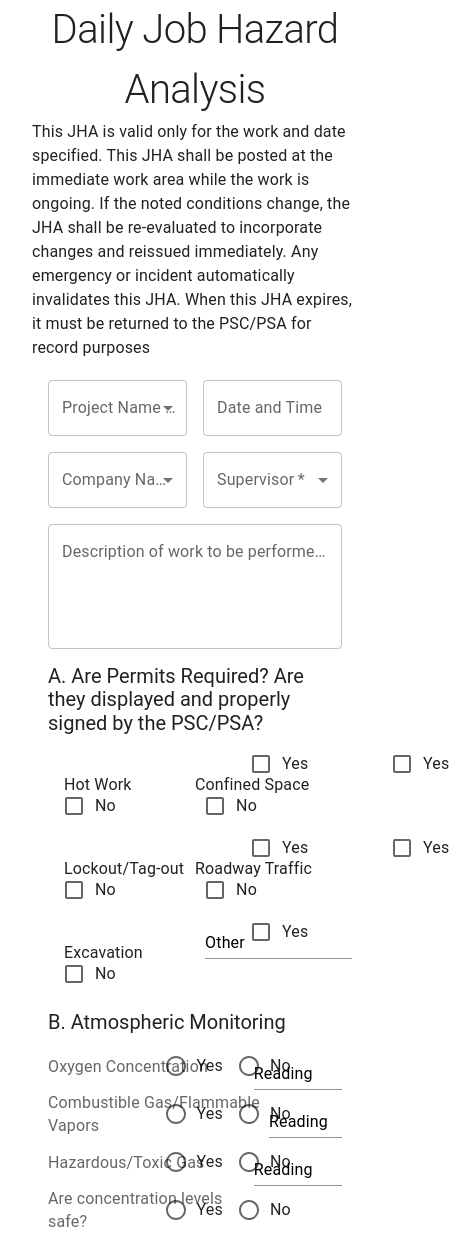
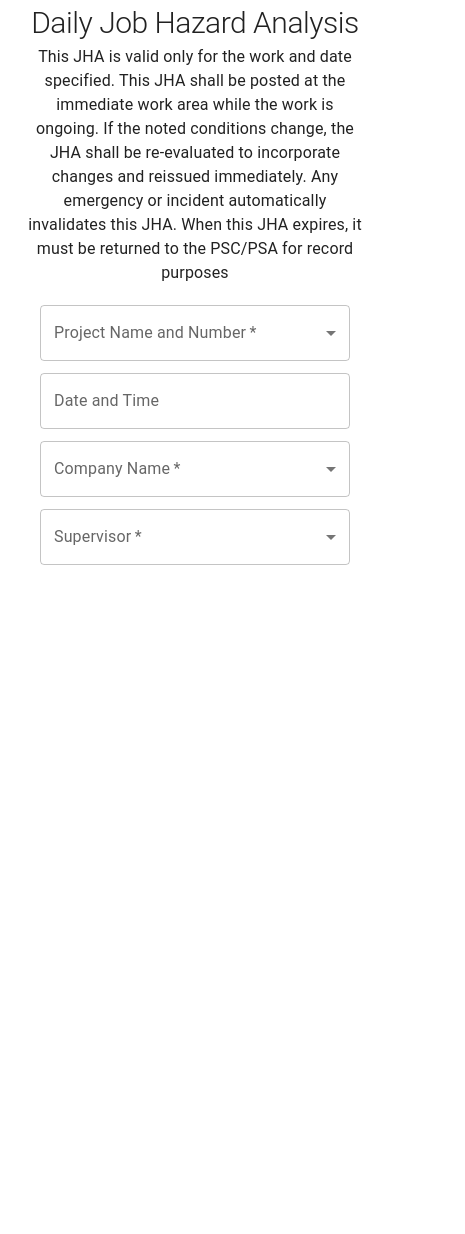
Before and after one commit to Trevor5008/jha-form-prototype, a Next.js app: page / in a window 390 px wide. Shown: the whole page, 465 px wide, since content can reach past the window. After the commit the page ends 844 px from the top, so only its background shows below. Built offline with nearby package versions, Linux system fonts and the light colour scheme.

Commit message:
Fixed 1st 2nd row inputs mobile styles

```diff
--- a/app/components/SectionAOptions.jsx
+++ b/app/components/SectionAOptions.jsx
@@ -11,41 +11,42 @@ export default function CheckOptions({
    column
 }) {
    return (
-      <FormGroup
-         className="flex flex-row flex-nowrap items-center justify-between"
-         sx={{ flexDirection: "row" }}
-      >
-         <Typography
-            variant="body1"
-            display="flex"
-            position="absolute"
-            left={column === 2 && "50%"}
-         >
-            {option}
-         </Typography>
-         <Box>
-            <FormControlLabel
-               control={<Checkbox />}
-               label="Yes"
-               sx={{
-                  position: "relative",
-                  marginLeft: "11rem",
-                  visibility:
-                     option === "Other" &&
-                     "hidden"
-               }}
-            />
-            <FormControlLabel
-               control={<Checkbox />}
-               label="No"
-               sx={{
-                  position: "relative",
-                  visibility:
-                     option === "Other" &&
-                     "hidden"
-               }}
-            />
-         </Box>
-      </FormGroup>
+      <></>
+      // <FormGroup
+      //    className="flex flex-nowrap items-center justify-between"
+      //    sx={{ flexDirection: "row" }}
+      // >
+      //    <Typography
+      //       variant="body1"
+      //       display="flex"
+      //       position="absolute"
+      //       left={column === 2 && "50%"}
+      //    >
+      //       {option}
+      //    </Typography>
+      //    <Box>
+      //       <FormControlLabel
+      //          control={<Checkbox />}
+      //          label="Yes"
+      //          sx={{
+      //             position: "relative",
+      //             marginLeft: "11rem",
+      //             visibility:
+      //                option === "Other" &&
+      //                "hidden"
+      //          }}
+      //       />
+      //       <FormControlLabel
+      //          control={<Checkbox />}
+      //          label="No"
+      //          sx={{
+      //             position: "relative",
+      //             visibility:
+      //                option === "Other" &&
+      //                "hidden"
+      //          }}
+      //       />
+      //    </Box>
+      // </FormGroup>
    )
 }
--- a/app/components/SectionBOptions.jsx
+++ b/app/components/SectionBOptions.jsx
@@ -17,53 +17,54 @@ export default function SelectBOptions({
    }
 
    return (
-      <FormControl
-         className="flex justify-between items-center mb-2"
-         fullWidth
-         sx={{
-            flexDirection: 'row'
-         }}
-      >
-         <FormLabel id={`${option} radio group`} className="text-black">
-            {option}
-         </FormLabel>
-         <RadioGroup
-            aria-labelledby={`${option} radio group`}
-            name={`${option} radio group`}
-            value={value}
-            onChange={handleChange}
-            className="absolute left-[40%]"
-            sx={{
-               display: 'inline-block'
-            }}
-         >
-            <FormControlLabel
-               value={true}
-               control={<Radio />}
-               label="Yes"
-            />
-            <FormControlLabel
-               value={false}
-               control={<Radio />}
-               label="No"
-            />
-         </RadioGroup>
-         <TextField
-            id={`${option} reading`}
-            label="Reading"
-            variant="standard"
-            className="w-[30%]"
-            sx={{
-               visibility:
-                  option ===
-                  "Are concentration levels safe?"
-                     ? "hidden"
-                     : "",
-                '& .MuiFormLabel-root': {
-                    color: 'black'
-                }
-            }}
-         />
-      </FormControl>
+      <></>
+      // <FormControl
+      //    className="flex justify-between items-center mb-2"
+      //    fullWidth
+      //    sx={{
+      //       flexDirection: 'row'
+      //    }}
+      // >
+      //    <FormLabel id={`${option} radio group`} className="text-black">
+      //       {option}
+      //    </FormLabel>
+      //    <RadioGroup
+      //       aria-labelledby={`${option} radio group`}
+      //       name={`${option} radio group`}
+      //       value={value}
+      //       onChange={handleChange}
+      //       className="absolute left-[40%]"
+      //       sx={{
+      //          display: 'inline-block'
+      //       }}
+      //    >
+      //       <FormControlLabel
+      //          value={true}
+      //          control={<Radio />}
+      //          label="Yes"
+      //       />
+      //       <FormControlLabel
+      //          value={false}
+      //          control={<Radio />}
+      //          label="No"
+      //       />
+      //    </RadioGroup>
+      //    <TextField
+      //       id={`${option} reading`}
+      //       label="Reading"
+      //       variant="standard"
+      //       className="w-[30%]"
+      //       sx={{
+      //          visibility:
+      //             option ===
+      //             "Are concentration levels safe?"
+      //                ? "hidden"
+      //                : "",
+      //           '& .MuiFormLabel-root': {
+      //               color: 'black'
+      //           }
+      //       }}
+      //    />
+      // </FormControl>
    )
 }
--- a/app/components/SelectInput.jsx
+++ b/app/components/SelectInput.jsx
@@ -24,7 +24,10 @@ export default function SelectInput({
                const idx = person.indexOf("-")
                const val = person.slice(idx + 2)
                return (
-                  <MenuItem key={idx} value={val}>
+                  <MenuItem
+                     key={idx}
+                     value={val}
+                  >
                      {person}
                   </MenuItem>
                )
--- a/app/page.jsx
+++ b/app/page.jsx
@@ -21,11 +21,11 @@ import SectionBOptions from "./components/SectionBOptions"
 
 export default function Home() {
    return (
-         <main className="mx-8">
+      <main className="mx-6 sm:mx-8">
          {/* Title */}
          <Typography
             variant="h1"
-               className="text-center my-3"
+            className="my-3"
          >
             Daily Job Hazard Analysis
          </Typography>
@@ -35,25 +35,41 @@ export default function Home() {
             className="block"
          >
             This JHA is valid only for the work
-               and date specified. This JHA shall
-               be posted at the immediate work
-               area while the work is ongoing. If
-               the noted conditions change, the
-               JHA shall be re-evaluated to
-               incorporate changes and reissued
-               immediately. Any emergency or
-               incident automatically invalidates
-               this JHA. When this JHA expires, it
-               must be returned to the PSC/PSA for
-               record purposes
+            and date specified. This JHA shall be
+            posted at the immediate work area
+            while the work is ongoing. If the
+            noted conditions change, the JHA shall
+            be re-evaluated to incorporate changes
+            and reissued immediately. Any
+            emergency or incident automatically
+            invalidates this JHA. When this JHA
+            expires, it must be returned to the
+            PSC/PSA for record purposes
          </Typography>
          {/* 1st Row */}
-            <Container className="p-0 mt-5" sx={{ display: 'flex' }}>
+         <Container
+            className="p-0 mt-5"
+            sx={{
+               display: "flex",
+               flexDirection: {
+                  xs: "column",
+                  sm: "row"
+               }
+            }}
+         >
             {/* Project Name Input */}
             <FormControl
-                  className="w-1/2"
                sx={{
-                     marginRight: '.5rem'
+                  marginRight: {
+                     sm: ".5rem"
+                  },
+                  width: {
+                     xs: "100%",
+                     sm: "50%"
+                  },
+                  marginBottom: {
+                     xs: ".75rem"
+                  }
                }}
                required
             >
@@ -64,9 +80,17 @@ export default function Home() {
             </FormControl>
             {/* DateTime Input */}
             <FormControl
-                  className="w-1/2"
                sx={{
-                     marginLeft: '.5rem'
+                  marginLeft: {
+                     sm: ".5rem"
+                  },
+                  width: {
+                     xs: "100%",
+                     sm: "50%"
+                  },
+                  marginBottom: {
+                     xs: ".75rem"
+                  }
                }}
                required
             >
@@ -74,12 +98,29 @@ export default function Home() {
             </FormControl>
          </Container>
          {/* 2nd Row | Company Name, Supervisor */}
-            <Container className="p-0 mt-4" sx={{ display: 'flex' }}>
+         <Container
+            className="p-0"
+            sx={{
+               display: "flex",
+               flexDirection: {
+                  xs: "column",
+                  sm: "row"
+               }
+            }}
+         >
             {/* Company Name */}
             <FormControl
-                  className="w-1/2"
                sx={{
-                     marginRight: '.5rem'
+                  marginRight: {
+                     sm: ".5rem"
+                  },
+                  width: {
+                     xs: "100%",
+                     sm: "50%"
+                  },
+                  marginBottom: {
+                     xs: ".75rem"
+                  }
                }}
                required
             >
@@ -90,9 +131,17 @@ export default function Home() {
             </FormControl>
             {/* Supervisor */}
             <FormControl
-                  className="w-1/2"
                sx={{
-                     marginLeft: '.5rem'
+                  marginLeft: {
+                     sm: '.5rem'
+                  },
+                  width: {
+                     xs: "100%",
+                     sm: "50%"
+                  },
+                  marginBottom: {
+                     xs: ".75rem"
+                  }
                }}
                required
             >
@@ -103,95 +152,10 @@ export default function Home() {
             </FormControl>
          </Container>
          {/* 3rd Row | Project Description*/}
-            <Container className="flex p-0 mt-4">
-               <FormControl fullWidth>
-                  <TextField
-                     id="outlined-multiline-flexible"
-                     label="Description of work to be performed:"
-                     multiline
-                     rows={4}
-                     required
-                  />
-                  {/* <FormHelperText>Describe work to be performed</FormHelperText> */}
-               </FormControl>
-            </Container>
+
          {/* Section A */}
-            <Container className="mt-4">
-               <Typography
-                  variant="h3"
-                  marginBottom={1}
-               >
-                  A. Are Permits Required? Are
-                  they displayed and properly
-                  signed by the PSC/PSA?
-               </Typography>
-               <Box display="flex">
-                  <Box
-                     width="48%"
-                     marginLeft={2}
-                  >
-                     {sectionAOpts
-                        .slice(0, 3)
-                        .map((option, idx) => {
-                           return (
-                              <SectionAOptions
-                                 key={idx}
-                                 option={option}
-                                 column={1}
-                              />
-                           )
-                        })}
-                  </Box>
-                  <Box width="50%">
-                     {sectionAOpts
-                        .slice(3)
-                        .map((option, idx) => {
-                           return (
-                              <SectionAOptions
-                                 key={idx}
-                                 option={option}
-                                 column={2}
-                              />
-                           )
-                        })}
-                     <Box width="100%">
-                        <TextField
-                           label="Other"
-                           variant="standard"
-                           fullWidth
-                           sx={{
-                              "& .MuiFormLabel-root":
-                                 {
-                                    color: "black"
-                                 }
-                           }}
-                        />
-                     </Box>
-                  </Box>
-               </Box>
-            </Container>
+
          {/* Section B */}
-            <Container className="mt-4">
-               <Typography
-                  variant="h3"
-                  marginBottom={1}
-               >
-                  B. Atmospheric Monitoring
-               </Typography>
-               <Box display="flex flex-column">
-                  {sectionBOpts.map(
-                     (option, idx) => {
-                        return (
-                           <SectionBOptions
-                              key={idx}
-                              option={option}
-                              column={2}
-                           />
-                        )
-                     }
-                  )}
-               </Box>
-            </Container>
       </main>
    )
 }
--- a/styles/themes.jsx
+++ b/styles/themes.jsx
@@ -3,17 +3,30 @@ import { createTheme } from "@mui/material/styles"
 export const theme = createTheme({
    typography: {
       h1: {
-         fontSize: 40,
-         lineHeight: '60px'
+         fontSize: 30,
+         lineHeight: '45px',
+         '@media (minWidth: 750px)': {
+            fontSize: 40,
+            lineHeight: '60px'
+         }
       },
       h2: {
-         fontSize: 30
+         fontSize: 20,
+         '@media (minWidth: 750px)': {
+            fontSize: 30
+         }
       },
       h3: {
-        fontSize: 20
+         fontSize: 14,
+         '@media (minWidth: 750px)': {
+            fontSize: 20
+         }
       },
       h4: {
         fontSize: 17
+      },
+      body1: {
+         textAlign: 'center'
       }
    }
 })
```
Lines whose indentation alone changed are shown as unchanged.
